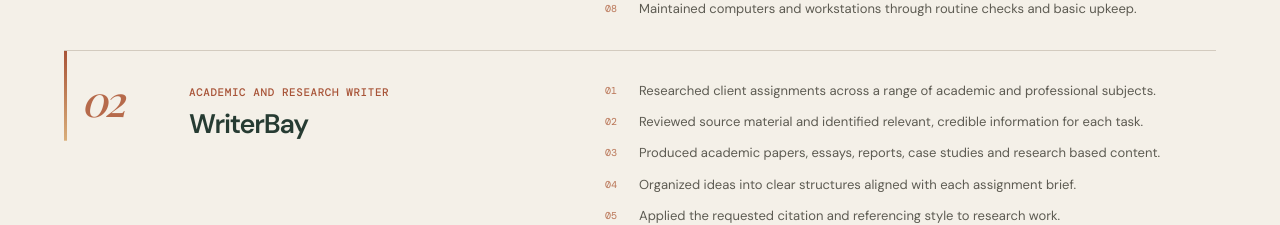
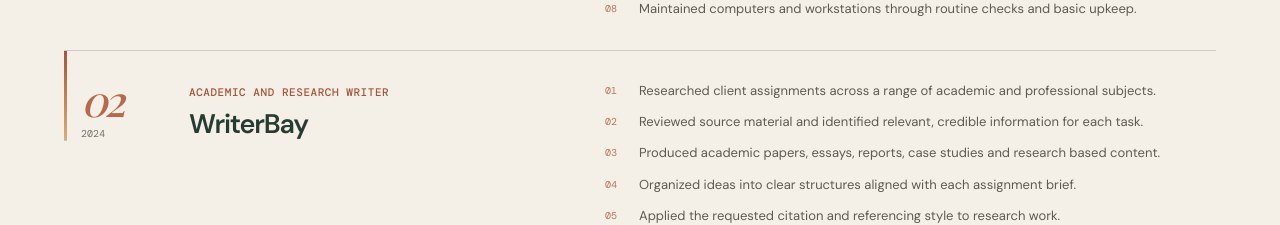
Before and after one commit to NoxxyTheMain/My-Portfolio, a Next.js app: page / in a window 1280 px wide. Shown: the part 3460-3685 px from the top of the page. Built offline with nearby package versions, Linux system fonts and the light colour scheme; a web font is replaced by a local one.

Commit message:
Update portfolio

```diff
--- a/content/site.ts
+++ b/content/site.ts
@@ -57,7 +57,7 @@ export const education = [
 
 export const experience = [
   { organization: "Jomu Technologies Computer College", role: "Computer Tutor and Cyber Attendant", dates: "2019–2020", details: ["Delivered computer training in foundational skills, applications and everyday digital tools.", "Guided learners through common software applications and practical computer tasks.", "Supported digital literacy, including safe and effective use of online services.", "Assisted clients with online services, forms, research and information access.", "Prepared, formatted and processed documents to meet client requirements.", "Managed printing, scanning and related document services.", "Diagnosed and troubleshot common hardware, software, printer and connectivity issues.", "Maintained computers and workstations through routine checks and basic upkeep."] },
-  { organization: "WriterBay", role: "Academic and Research Writer", dates: "", details: ["Researched client assignments across a range of academic and professional subjects.", "Reviewed source material and identified relevant, credible information for each task.", "Produced academic papers, essays, reports, case studies and research based content.", "Organized ideas into clear structures aligned with each assignment brief.", "Applied the requested citation and referencing style to research work.", "Edited drafts for clarity, coherence, grammar and consistency.", "Proofread completed work and checked formatting against client instructions.", "Adapted tone, scope and presentation to the requirements of each writing task."] },
+  { organization: "WriterBay", role: "Academic and Research Writer", dates: "2024", details: ["Researched client assignments across a range of academic and professional subjects.", "Reviewed source material and identified relevant, credible information for each task.", "Produced academic papers, essays, reports, case studies and research based content.", "Organized ideas into clear structures aligned with each assignment brief.", "Applied the requested citation and referencing style to research work.", "Edited drafts for clarity, coherence, grammar and consistency.", "Proofread completed work and checked formatting against client instructions.", "Adapted tone, scope and presentation to the requirements of each writing task."] },
   { organization: "Freelance", role: "Writer", dates: "2022–2023", details: ["Researched and wrote academic and general content across different subjects.", "Produced essays, research papers, reports, case studies and literature reviews.", "Adapted structure and tone to match client requirements and assignment guidelines.", "Reviewed briefs to understand each client's topic, scope and expected format.", "Gathered and organized information to support clear, well-structured drafts.", "Edited written work for readability, flow, grammar and consistency.", "Proofread final documents and checked presentation details before delivery.", "Communicated revisions and incorporated client feedback into updated drafts."] }
 ];
 
```
